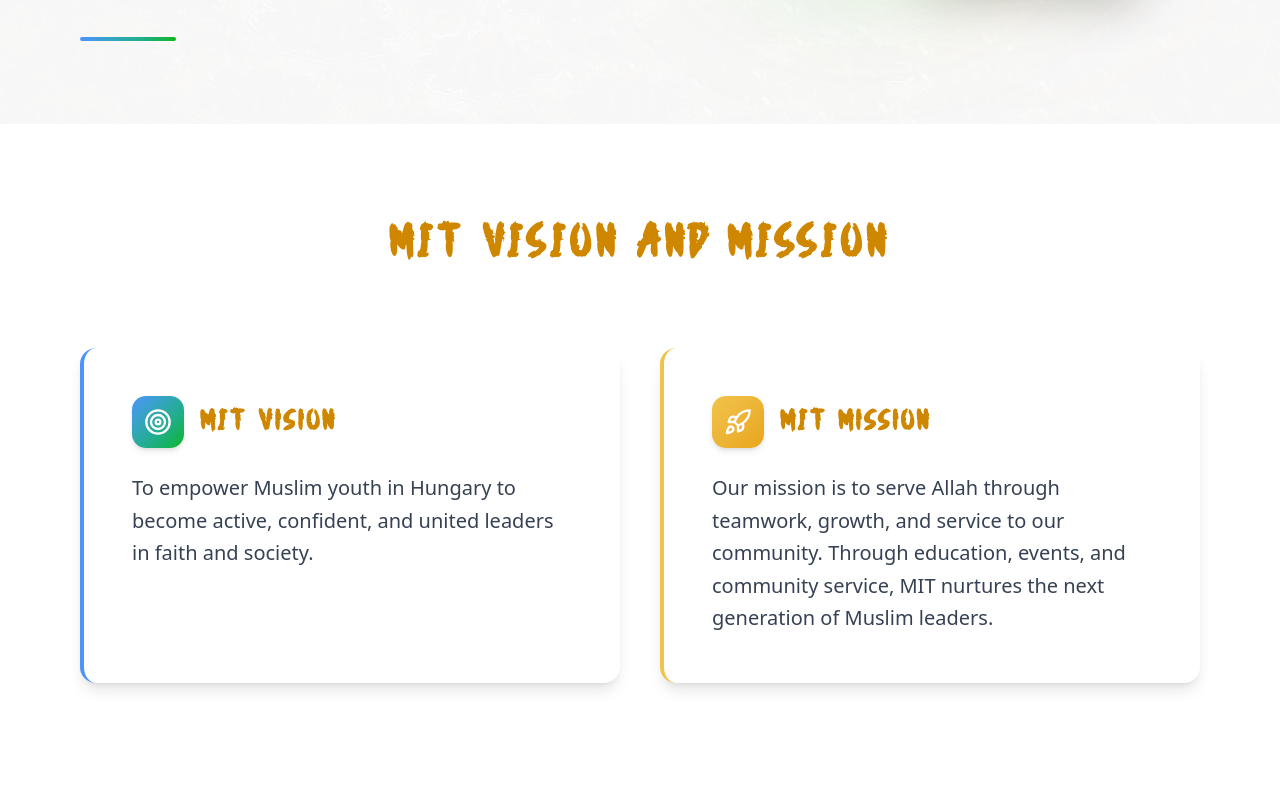
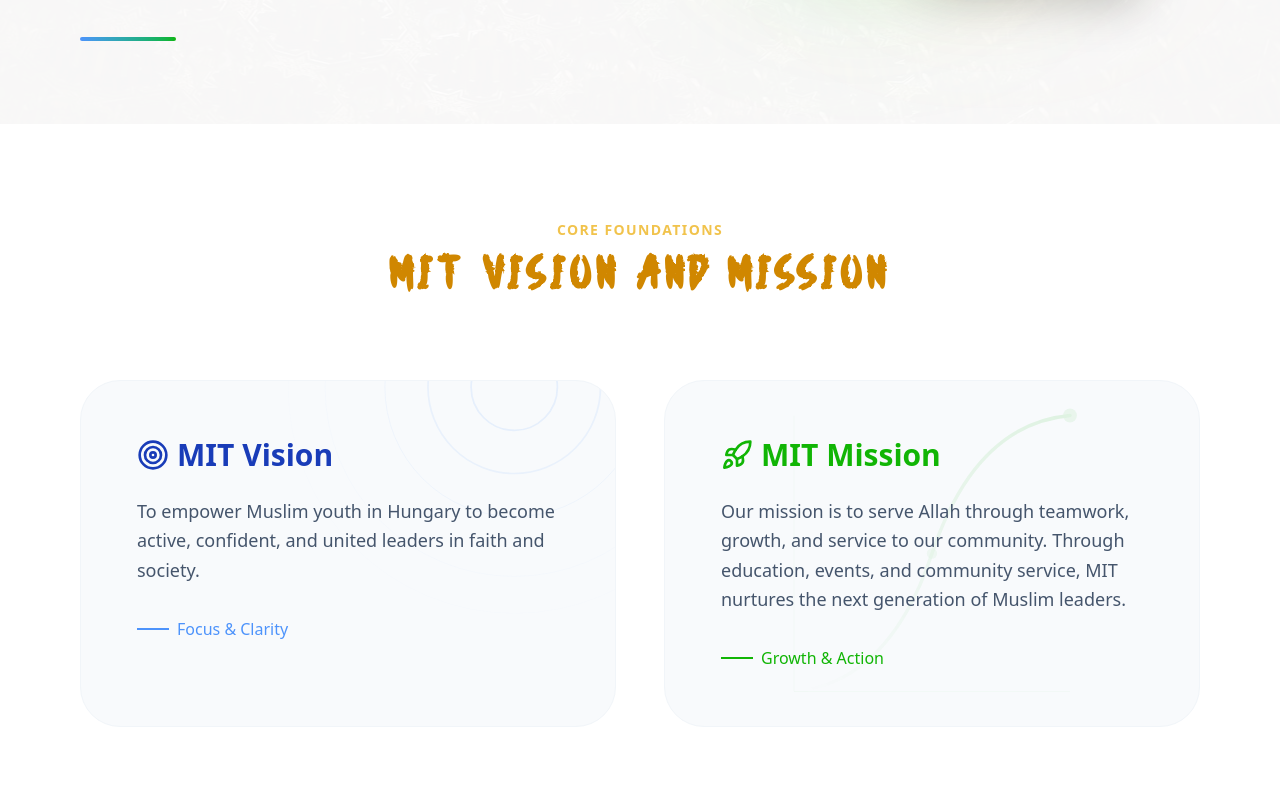
Before and after one commit to mota6em/mit, a Next.js app: page /en/about in a window 1280 px wide. Shown: the part 660-1460 px from the top of the page. Built offline with nearby package versions, Linux system fonts and the light colour scheme.

Commit message:
feat(VisionMissionSection): enhance layout and animations with framer-motion for improved user engagement

```diff
--- a/components/About/VisionMissionSection.tsx
+++ b/components/About/VisionMissionSection.tsx
@@ -1,47 +1,204 @@
 "use client";
 import { Target, Rocket } from "lucide-react";
 import { useTranslations } from "next-intl";
+import { motion } from "framer-motion";
 
 const VisionMissionSection = () => {
   const t = useTranslations("aboutMIT.visionMission");
 
   return (
-    <section className="py-24 px-6 md:px-12 lg:px-20 bg-white">
-      <div className="max-w-6xl mx-auto">
-        <h2 className="text-3xl md:text-4xl lg:text-5xl font-bold text-center mb-20 tracking-widest Ang-font text-yellow-600">
+    <section className="py-24 px-6 md:px-12 lg:px-20 bg-white overflow-hidden">
+      <div className="max-w-7xl mx-auto">
+        {/* Header */}
+        <motion.div
+          initial={{ opacity: 0, y: -20 }}
+          whileInView={{ opacity: 1, y: 0 }}
+          viewport={{ once: true }}
+          className="text-center mb-20"
+        >
+          <span className="text-[#f1c34c] font-bold tracking-widest uppercase text-sm mb-3 block">
+            Core Foundations
+          </span>
+          <h2 className="text-4xl md:text-5xl font-bold tracking-widest Ang-font text-yellow-600">
             {t("title")}
           </h2>
+        </motion.div>
 
-        <div className="grid md:grid-cols-2 gap-10">
-          {/* Vision Card */}
-          <div className="bg-white p-10 md:p-12 rounded-2xl shadow-lg  transition-all duration-300 border-l-4 border-[#4d93fb] ">
-            <div className="flex items-center gap-4 mb-6">
-              <div className="p-3 bg-gradient-to-br from-[#4d93fb] to-[#11b505] rounded-xl shadow-md">
-                <Target className="w-7 h-7 text-white" />
+        <div className="grid lg:grid-cols-2 gap-8 lg:gap-12">
+          {/* --- VISION CARD (The Pulse) --- */}
+          <motion.div
+            initial={{ opacity: 0, scale: 0.95 }}
+            whileInView={{ opacity: 1, scale: 1 }}
+            viewport={{ once: true }}
+            transition={{ duration: 0.5 }}
+            className="group relative bg-slate-50 rounded-[2.5rem] p-10 md:p-14 overflow-hidden border border-slate-100 hover:border-blue-200 transition-colors duration-500"
+          >
+            {/* Custom SVG Background: Radar Pulse */}
+            <div className="absolute top-0 right-0 w-full h-full opacity-10 pointer-events-none overflow-hidden">
+              <svg
+                viewBox="0 0 400 400"
+                className="w-full h-full absolute -right-20 -top-20"
+              >
+                <circle
+                  cx="300"
+                  cy="100"
+                  r="50"
+                  fill="none"
+                  stroke="#4d93fb"
+                  strokeWidth="2"
+                />
+                <circle
+                  cx="300"
+                  cy="100"
+                  r="100"
+                  fill="none"
+                  stroke="#4d93fb"
+                  strokeWidth="2"
+                  opacity="0.8"
+                />
+                <circle
+                  cx="300"
+                  cy="100"
+                  r="150"
+                  fill="none"
+                  stroke="#4d93fb"
+                  strokeWidth="1"
+                  opacity="0.6"
+                />
+                <motion.circle
+                  cx="300"
+                  cy="100"
+                  r="200"
+                  fill="none"
+                  stroke="#4d93fb"
+                  strokeWidth="1"
+                  opacity="0.4"
+                  animate={{ scale: [1, 1.1, 1], opacity: [0.4, 0.2, 0.4] }}
+                  transition={{
+                    duration: 4,
+                    repeat: Infinity,
+                    ease: "easeInOut",
+                  }}
+                />
+                <motion.circle
+                  cx="300"
+                  cy="100"
+                  r="250"
+                  fill="none"
+                  stroke="#4d93fb"
+                  strokeWidth="1"
+                  opacity="0.2"
+                  animate={{ scale: [1, 1.05, 1], opacity: [0.2, 0.1, 0.2] }}
+                  transition={{
+                    duration: 4,
+                    repeat: Infinity,
+                    ease: "easeInOut",
+                    delay: 0.5,
+                  }}
+                />
+              </svg>
             </div>
-              <h3 className="text-2xl md:text-3xl font-bold tracking-widest Ang-font text-yellow-600">
-                {t("vision.title")}
-              </h3>
+
+            <div className="relative z-10">
+              <div className="flex items-center gap-2 mb-6 text-blue-800">
+                <Target className="w-8 h-8" />
+                <h3 className="text-3xl font-bold">{t("vision.title")}</h3>
               </div>
-            <p className="text-lg md:text-xl leading-relaxed text-gray-700">
+
+              <p className="text-lg text-slate-600 leading-relaxed mb-8">
                 {t("vision.description")}
               </p>
+
+              <div className="flex items-center gap-2 text-[#4d93fb] font-medium ">
+                <span className="w-8 h-[2px] bg-[#4d93fb]"></span>
+                <span>Focus & Clarity</span>
+              </div>
+            </div>
+          </motion.div>
+
+          {/* --- MISSION CARD (The Trajectory) --- */}
+          <motion.div
+            initial={{ opacity: 0, scale: 0.95 }}
+            whileInView={{ opacity: 1, scale: 1 }}
+            viewport={{ once: true }}
+            transition={{ duration: 0.5, delay: 0.2 }}
+            className="group relative bg-slate-50 rounded-[2.5rem] p-10 md:p-14 overflow-hidden border border-slate-100 hover:border-green-200 transition-colors duration-500"
+          >
+            {/* Custom SVG Background: Rising Graph/Path */}
+            <div className="absolute bottom-0 left-0 w-full h-full opacity-10 pointer-events-none">
+              <svg viewBox="0 0 400 400" className="w-full h-full absolute">
+                <defs>
+                  <linearGradient
+                    id="grad1"
+                    x1="0%"
+                    y1="100%"
+                    x2="100%"
+                    y2="0%"
+                  >
+                    <stop
+                      offset="0%"
+                      style={{ stopColor: "#11b505", stopOpacity: 0 }}
+                    />
+                    <stop
+                      offset="100%"
+                      style={{ stopColor: "#11b505", stopOpacity: 1 }}
+                    />
+                  </linearGradient>
+                </defs>
+                {/* Grid lines */}
+                <line
+                  x1="40"
+                  y1="360"
+                  x2="360"
+                  y2="360"
+                  stroke="#11b505"
+                  strokeWidth="1"
+                  opacity="0.3"
+                />
+                <line
+                  x1="40"
+                  y1="360"
+                  x2="40"
+                  y2="40"
+                  stroke="#11b505"
+                  strokeWidth="1"
+                  opacity="0.3"
+                />
+
+                {/* Trajectory Curve */}
+                <motion.path
+                  d="M 40 360 Q 150 350 200 200 T 360 40"
+                  fill="none"
+                  stroke="url(#grad1)"
+                  strokeWidth="4"
+                  strokeLinecap="round"
+                  initial={{ pathLength: 0 }}
+                  whileInView={{ pathLength: 1 }}
+                  transition={{ duration: 2, ease: "easeOut" }}
+                />
+
+                {/* Floating Dots along curve */}
+                <circle cx="200" cy="200" r="6" fill="#11b505" opacity="0.4" />
+                <circle cx="360" cy="40" r="8" fill="#11b505" opacity="0.6" />
+              </svg>
             </div>
 
-          {/* Mission Card */}
-          <div className="bg-white p-10 md:p-12 rounded-2xl shadow-lg  transition-all duration-300 border-l-4 border-[#f1c34c] ">
-            <div className="flex items-center gap-4 mb-6">
-              <div className="p-3 bg-gradient-to-br from-[#f1c34c] to-[#e8a619] rounded-xl shadow-md">
-                <Rocket className="w-7 h-7 text-white" />
+            <div className="relative z-10">
+              <div className="flex items-center gap-2 mb-6 text-[#11b505]">
+                <Rocket className="w-8 h-8" />
+                <h3 className="text-3xl font-bold">{t("mission.title")}</h3>
               </div>
-              <h3 className="text-2xl md:text-3xl font-bold tracking-widest Ang-font text-yellow-600">
-                {t("mission.title")}
-              </h3>
-            </div>
-            <p className="text-lg md:text-xl leading-relaxed text-gray-700">
+
+              <p className="text-lg text-slate-600 leading-relaxed mb-8">
                 {t("mission.description")}
               </p>
+
+              <div className="flex items-center gap-2 text-[#11b505] font-medium">
+                <span className="w-8 h-[2px] bg-[#11b505]"></span>
+                <span>Growth & Action</span>
               </div>
+            </div>
+          </motion.div>
         </div>
       </div>
     </section>
```
Lines whose indentation alone changed are shown as unchanged.
